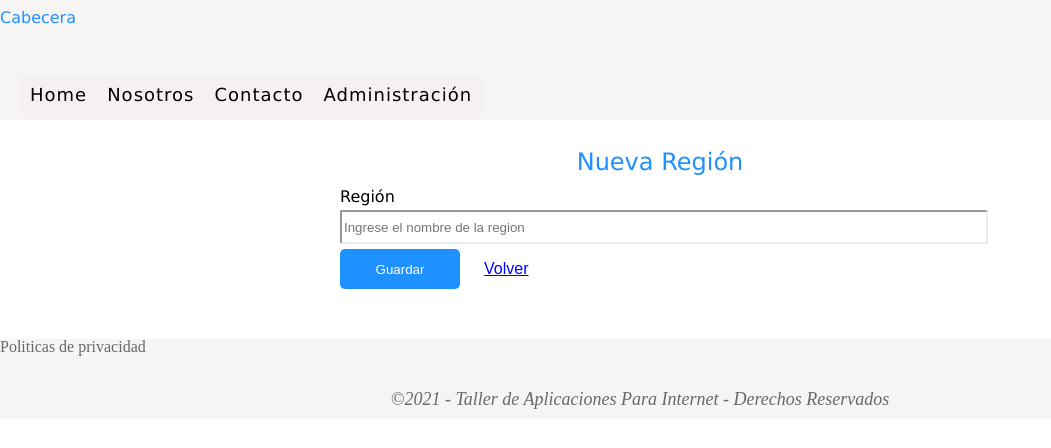
After one commit to segundogaldames/miPrimerSitio, a PHP site: page /miprimersitio/regiones/add.php in a window 1280 px wide. The commit adds this page. Shown: the top 448 px of the page, without its empty margins (0-1051 px from the left). Run offline with PHP 8.4, Linux system fonts and the light colour scheme.

Commit message:
Implementacion de regiones add, show y edit

```diff
--- /dev/null
+++ b/class/regionModel.php
@@ -0,0 +1,87 @@
+<?php
+require('modelo.php');
+
+class regionModel extends Modelo
+{
+    public function __construct()
+    {
+        //utilizar el constructor de la clase Modelo
+        parent::__construct();
+    }
+
+    //metodo que muestra todos las regiones de la tabla regiones
+    public function getRegiones()
+    {
+        $regiones = $this->_db->query("SELECT id, nombre FROM regiones ORDER BY nombre");
+
+        return $regiones->fetchall();
+    }
+
+    //metodo que consulta a la tabla regiones por una region usando el id
+    public function getRegionId($id)
+    {
+        $id = (int) $id;
+
+        $region = $this->_db->prepare("SELECT id, nombre, created_at, updated_at FROM regiones WHERE id = ?");
+        $region->bindParam(1, $id);
+        $region->execute();
+
+        return $region->fetch();
+    }
+
+    //metodo que consulta a la tabla regiones por una region ingresado
+    public function getRegionNombre($nombre)
+    {
+        $region = $this->_db->prepare("SELECT id FROM regiones WHERE nombre = ?");
+        $region->bindParam(1, $nombre);
+        $region->execute();
+
+        return $region->fetch(); //vamos a recuperar una region
+    }
+
+    //crear un metodo que inserte regiones en la tabla regiones
+    public function setRegiones($nombre)
+    {
+        //consulta para insertar datos
+        //el metodo prepare sirve para crear una sala de espera de sanitizacion de datos antes de ingresar DB
+        $region = $this->_db->prepare("INSERT INTO regiones VALUES(null, ?, now(), now() )");
+        //se realiza operacion de sanitizacion
+        $region->bindParam(1, $nombre);
+        //ejecutamos la consulta y se envian los datos a la tabla roles
+        $region->execute();
+
+        //consultamos si los datos fueron ingresados, consultando el numero de filas que se ha ingresado
+        $row = $region->rowCount(); //nos devolvera el numero de filas insertadas
+
+        return $row; //disponiblizamos la informacion solicitada para quien la consulte
+    }
+
+    //metodo que edita una region
+    public function updateRegion($id, $nombre)
+    {
+        $id = (int) $id;
+
+        $region = $this->_db->prepare("UPDATE regiones SET nombre = ?, updated_at = now() WHERE id = ? ");
+        $region->bindParam(1, $nombre);
+        $region->bindParam(2, $id);
+        $region->execute();
+
+        $row = $region->rowCount();
+
+        return $row;
+    }
+
+    //metodo par eliminar regiones
+    public function deleteRegion($id)
+    {
+        $id = (int) $id;
+
+        $region = $this->_db->prepare("DELETE FROM regiones WHERE id = ?");
+        $region->bindParam(1, $id);
+        $region->execute();
+
+        $row = $region->rowCount();
+
+        return $row;
+    }
+}
--- a/class/rutas.php
+++ b/class/rutas.php
@@ -3,3 +3,4 @@
 //definir la ruta raiz
 define('BASE_URL','http://localhost:8888/miprimersitio/');
 define('ROLES', BASE_URL . 'roles/');
+define('REGIONES', BASE_URL . 'regiones/');
--- a/partials/menu.php
+++ b/partials/menu.php
@@ -12,6 +12,8 @@
             <ul>
                 <li><a href="#">Productos</a></li>
                 <li><hr></li>
+                <li><a href="<?php echo REGIONES; ?>">Regiones</a></li>
+                <li><hr></li>
                 <li><a href="<?php echo ROLES; ?>">Roles</a></li>
                 <li><a href="#">Usuarios</a></li>
 
--- /dev/null
+++ b/regiones/add.php
@@ -0,0 +1,98 @@
+<?php
+    ini_set('display_errors', 1);
+    ini_set('display_startup_errors', 1);
+    error_reporting(E_ALL);
+
+    //establecer la conexion con la base de datos
+    require('../class/regionModel.php');
+    require('../class/rutas.php');
+
+    //creamos un objeto o instancia de la clase regionModel
+    $regiones = new regionModel;
+
+    //validamos que el formulario sea enviado via post
+    if (isset($_POST['confirm']) && $_POST['confirm'] == 1) {
+
+        //guardaremos el nombre de la region en la variable nombre
+        $nombre = trim(strip_tags($_POST['nombre'])); //sanitizar la variable nombre
+
+        //validar que la variable no este vacia
+        if (!$nombre) {
+            $msg = 'Debe ingresar el nombre de la region';
+        }else {
+            # verificar que el dato no este registrado en la tabla regiones
+            $row = $regiones->getRegionNombre($nombre);
+
+            if ($row) {
+                $msg = 'La región ingresada ya existe... intente con otra';
+            }else {
+                //insertar la region en la base de datos
+                $row = $regiones->setRegiones($nombre);
+
+                if ($row) {
+                    //crear una variable de exito
+                    $msg = 'ok';
+                    //redireccionar hacia index.php con el mensaje de la variable msg
+                    header('Location: index.php?m=' . $msg);
+                }
+            }
+            //print_r($row);exit;
+        }
+
+        //la funcion print_r permite imprimir datos a manera de prueba
+        //print_r($nombre);exit;
+    }
+?>
+
+<!--Estructura del DOM (Document Object Model)-->
+<!DOCTYPE html>
+<html lang="es">
+<head>
+    <meta charset="UTF-8">
+    <meta http-equiv="X-UA-Compatible" content="IE=edge">
+    <meta name="viewport" content="width=device-width, initial-scale=1.0">
+    <title>Roles</title>
+    <link rel="stylesheet" href="../css/reset.css">
+    <link rel="stylesheet" href="../css/estilos.css">
+</head>
+<body>
+    <!--Aqui se ve todo el codigo por el usuario-->
+    <!-- cabecera del sitio y menu de navegacion -->
+    <header>
+        <h1>Cabecera</h1>
+        <!-- llamada a sitio menu.php -->
+        <?php include('../partials/menu.php'); ?>
+    </header>
+    <!-- cuerpo central de la pagina web -->
+    <section>
+        <h1>Nueva Región</h1>
+        <div class="contenido">
+           <!--  GET => envia datos a traves de la url del navegador (URI) al servidor
+            POST => envia datos de manera interna al servidor -->
+            <form action="" method="post">
+                <div class="form-group">
+                    <label for="region">Región</label>
+                    <input type="text" name="nombre" class="form-control" placeholder="Ingrese el nombre de la region">
+                    <?php if(isset($msg)): ?>
+                        <p class="text-danger">
+                            <?php echo $msg; ?>
+                        </p>
+                    <?php endif; ?>
+                </div>
+                <div class="form-group">
+                    <input type="hidden" name="confirm" value="1">
+                    <button type="submit" class="btn btn-primary">Guardar</button>
+                    <a href="index.php" class="btn btn-link">Volver</a>
+                </div>
+            </form>
+        </div>
+
+
+    </section>
+    <!-- pie de pagina del sitio -->
+    <footer>
+        <?php include('../partials/footer.php'); ?>
+    </footer>
+
+</body>
+</html>
```
Also changed, not shown: regiones/index.php (added, +83 -0 lines), regiones/show.php (added, +97 -0 lines).
